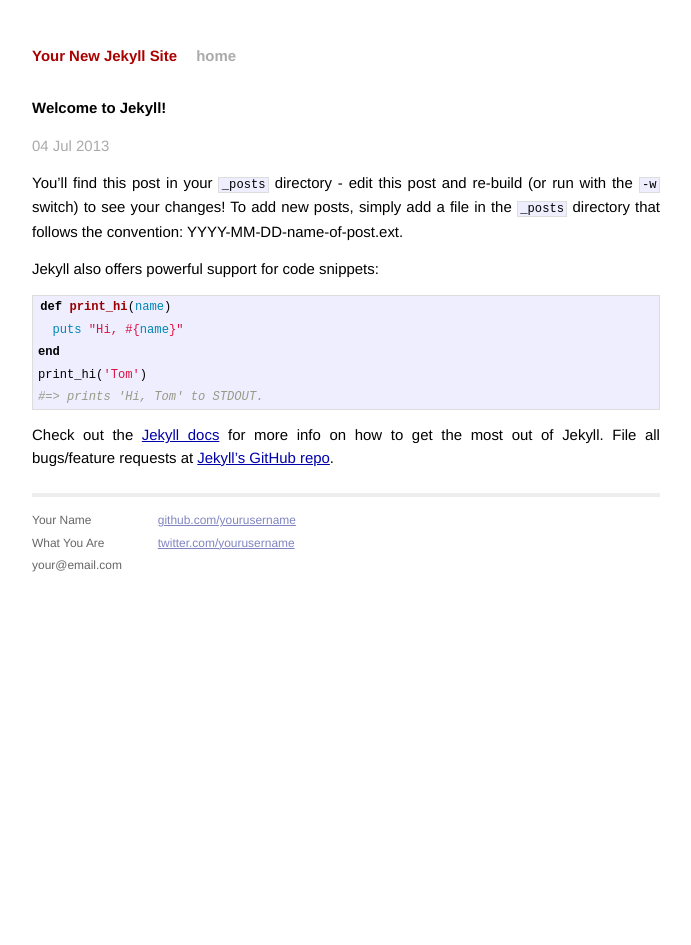
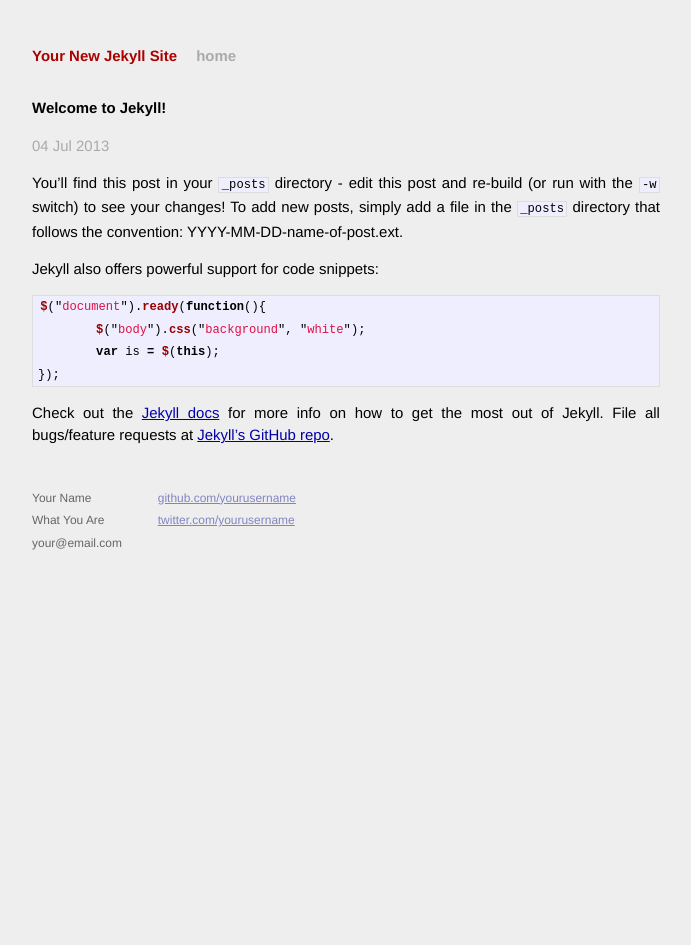
Before and after one commit to sengertwd/jekyll-test, a Jekyll site: the page built from _posts/2013-07-04-welcome-to-jekyll.markdown, in a window 1280 px wide. Shown: the whole page, without its empty margins (294-985 px from the left). Built offline with Jekyll 4.4.1, drawn with Linux system fonts in a browser that asks for light colours.

Commit message:
Continued Dev on Jekyll Blog

```diff
--- a/_layouts/default.html
+++ b/_layouts/default.html
@@ -7,10 +7,7 @@
         <meta name="viewport" content="width=device-width">
 
         <!-- syntax highlighting CSS -->
-        <link rel="stylesheet" href="/css/syntax.css">
-
-        <!-- Custom CSS -->
-        <link rel="stylesheet" href="/css/main.css">
+        <link rel="stylesheet" href="/css/style.css">
 
     </head>
     <body>
--- a/_posts/2013-07-04-welcome-to-jekyll.markdown
+++ b/_posts/2013-07-04-welcome-to-jekyll.markdown
@@ -10,12 +10,19 @@
 
 Jekyll also offers powerful support for code snippets:
 
-{% highlight ruby %}
+<!-- {% highlight ruby %}
 def print_hi(name)
   puts "Hi, #{name}"
 end
 print_hi('Tom')
 #=> prints 'Hi, Tom' to STDOUT.
+{% endhighlight %} -->
+
+{% highlight javascript %}
+$("document").ready(function(){
+	$("body").css("background", "white");
+	var is = $(this);
+});
 {% endhighlight %}
 
 Check out the [Jekyll docs][jekyll] for more info on how to get the most out of Jekyll. File all bugs/feature requests at [Jekyll's GitHub repo][jekyll-gh].
--- /dev/null
+++ b/css/style.css
@@ -0,0 +1,403 @@
+/*****************************************************************************/
+/*
+/* Common
+/*
+/*****************************************************************************/
+/* Global Reset */
+* {
+  margin: 0;
+  padding: 0; }
+
+html, body {
+  height: 100%; }
+
+body {
+  background-color: #FFF;
+  font: 13.34px Helvetica, Arial, sans-serif;
+  font-size: small;
+  text-align: center; }
+
+h1, h2, h3, h4, h5, h6 {
+  font-size: 100%; }
+
+h1 {
+  margin-bottom: 1em; }
+
+p {
+  margin: 1em 0; }
+
+a {
+  color: #00a; }
+
+a:hover {
+  color: #000; }
+
+a:visited {
+  color: #a0a; }
+
+table {
+  font-size: inherit;
+  font: 100%; }
+
+/*****************************************************************************/
+/*
+/* Home
+/*
+/*****************************************************************************/
+ul.posts {
+  list-style-type: none;
+  margin-bottom: 2em; }
+
+ul.posts li {
+  line-height: 1.75em; }
+
+ul.posts span {
+  color: #aaa;
+  font-family: Monaco, "Courier New", monospace;
+  font-size: 80%; }
+
+/*****************************************************************************/
+/*
+/* Site
+/*
+/*****************************************************************************/
+.site {
+  font-size: 115%;
+  text-align: justify;
+  width: 42em;
+  margin: 3em auto 2em;
+  line-height: 1.5em; }
+
+.site .header a {
+  font-weight: bold;
+  text-decoration: none; }
+
+.site .header h1.title {
+  display: inline-block;
+  margin-bottom: 2em; }
+
+.site .header h1.title a {
+  color: #a00; }
+
+.site .header h1.title a:hover {
+  color: #000; }
+
+.site .header a.extra {
+  color: #aaa;
+  margin-left: 1em; }
+
+.site .header a.extra:hover {
+  color: #000; }
+
+.site .meta {
+  color: #aaa; }
+
+.site .footer {
+  font-size: 80%;
+  color: #666;
+  border-top: 4px solid #eee;
+  margin-top: 2em;
+  overflow: hidden; }
+
+.site .footer .contact {
+  float: left;
+  margin-right: 3em; }
+
+.site .footer .contact a {
+  color: #8085C1; }
+
+.site .footer .rss {
+  margin-top: 1.1em;
+  margin-right: -.2em;
+  float: right; }
+
+.site .footer .rss img {
+  border: 0; }
+
+/*****************************************************************************/
+/*
+/* Posts
+/*
+/*****************************************************************************/
+/* standard */
+.post pre {
+  border: 1px solid #ddd;
+  background-color: #eef;
+  padding: 0 .4em; }
+
+.post ul, .post ol {
+  margin-left: 1.35em; }
+
+.post code {
+  border: 1px solid #ddd;
+  background-color: #eef;
+  padding: 0 .2em; }
+
+.post pre code {
+  border: none; }
+
+/* terminal */
+.post pre.terminal {
+  border: 1px solid #000;
+  background-color: #333;
+  color: #FFF; }
+
+.post pre.terminal code {
+  background-color: #333; }
+
+.highlight {
+  background: #ffffff; }
+
+.highlight .c {
+  color: #999988;
+  font-style: italic; }
+
+/* Comment */
+.highlight .err {
+  color: #a61717;
+  background-color: #e3d2d2; }
+
+/* Error */
+.highlight .k {
+  font-weight: bold; }
+
+/* Keyword */
+.highlight .o {
+  font-weight: bold; }
+
+/* Operator */
+.highlight .cm {
+  color: #999988;
+  font-style: italic; }
+
+/* Comment.Multiline */
+.highlight .cp {
+  color: #999999;
+  font-weight: bold; }
+
+/* Comment.Preproc */
+.highlight .c1 {
+  color: #999988;
+  font-style: italic; }
+
+/* Comment.Single */
+.highlight .cs {
+  color: #999999;
+  font-weight: bold;
+  font-style: italic; }
+
+/* Comment.Special */
+.highlight .gd {
+  color: #000000;
+  background-color: #ffdddd; }
+
+/* Generic.Deleted */
+.highlight .gd .x {
+  color: #000000;
+  background-color: #ffaaaa; }
+
+/* Generic.Deleted.Specific */
+.highlight .ge {
+  font-style: italic; }
+
+/* Generic.Emph */
+.highlight .gr {
+  color: #aa0000; }
+
+/* Generic.Error */
+.highlight .gh {
+  color: #999999; }
+
+/* Generic.Heading */
+.highlight .gi {
+  color: #000000;
+  background-color: #ddffdd; }
+
+/* Generic.Inserted */
+.highlight .gi .x {
+  color: #000000;
+  background-color: #aaffaa; }
+
+/* Generic.Inserted.Specific */
+.highlight .go {
+  color: #888888; }
+
+/* Generic.Output */
+.highlight .gp {
+  color: #555555; }
+
+/* Generic.Prompt */
+.highlight .gs {
+  font-weight: bold; }
+
+/* Generic.Strong */
+.highlight .gu {
+  color: #aaaaaa; }
+
+/* Generic.Subheading */
+.highlight .gt {
+  color: #aa0000; }
+
+/* Generic.Traceback */
+.highlight .kc {
+  font-weight: bold; }
+
+/* Keyword.Constant */
+.highlight .kd {
+  font-weight: bold; }
+
+/* Keyword.Declaration */
+.highlight .kp {
+  font-weight: bold; }
+
+/* Keyword.Pseudo */
+.highlight .kr {
+  font-weight: bold; }
+
+/* Keyword.Reserved */
+.highlight .kt {
+  color: #445588;
+  font-weight: bold; }
+
+/* Keyword.Type */
+.highlight .m {
+  color: #009999; }
+
+/* Literal.Number */
+.highlight .s {
+  color: #dd1144; }
+
+/* Literal.String */
+.highlight .na {
+  color: teal; }
+
+/* Name.Attribute */
+.highlight .nb {
+  color: #0086b3; }
+
+/* Name.Builtin */
+.highlight .nc {
+  color: #445588;
+  font-weight: bold; }
+
+/* Name.Class */
+.highlight .no {
+  color: teal; }
+
+/* Name.Constant */
+.highlight .ni {
+  color: purple; }
+
+/* Name.Entity */
+.highlight .ne {
+  color: #990000;
+  font-weight: bold; }
+
+/* Name.Exception */
+.highlight .nf {
+  color: #990000;
+  font-weight: bold; }
+
+/* Name.Function */
+.highlight .nn {
+  color: #555555; }
+
+/* Name.Namespace */
+.highlight .nt {
+  color: navy; }
+
+/* Name.Tag */
+.highlight .nv {
+  color: teal; }
+
+/* Name.Variable */
+.highlight .ow {
+  font-weight: bold; }
+
+/* Operator.Word */
+.highlight .w {
+  color: #bbbbbb; }
+
+/* Text.Whitespace */
+.highlight .mf {
+  color: #009999; }
+
+/* Literal.Number.Float */
+.highlight .mh {
+  color: #009999; }
+
+/* Literal.Number.Hex */
+.highlight .mi {
+  color: #009999; }
+
+/* Literal.Number.Integer */
+.highlight .mo {
+  color: #009999; }
+
+/* Literal.Number.Oct */
+.highlight .sb {
+  color: #dd1144; }
+
+/* Literal.String.Backtick */
+.highlight .sc {
+  color: #dd1144; }
+
+/* Literal.String.Char */
+.highlight .sd {
+  color: #dd1144; }
+
+/* Literal.String.Doc */
+.highlight .s2 {
+  color: #dd1144; }
+
+/* Literal.String.Double */
+.highlight .se {
+  color: #dd1144; }
+
+/* Literal.String.Escape */
+.highlight .sh {
+  color: #dd1144; }
+
+/* Literal.String.Heredoc */
+.highlight .si {
+  color: #dd1144; }
+
+/* Literal.String.Interpol */
+.highlight .sx {
+  color: #dd1144; }
+
+/* Literal.String.Other */
+.highlight .sr {
+  color: #009926; }
+
+/* Literal.String.Regex */
+.highlight .s1 {
+  color: #dd1144; }
+
+/* Literal.String.Single */
+.highlight .ss {
+  color: #990073; }
+
+/* Literal.String.Symbol */
+.highlight .bp {
+  color: #999999; }
+
+/* Name.Builtin.Pseudo */
+.highlight .vc {
+  color: teal; }
+
+/* Name.Variable.Class */
+.highlight .vg {
+  color: teal; }
+
+/* Name.Variable.Global */
+.highlight .vi {
+  color: teal; }
+
+/* Name.Variable.Instance */
+.highlight .il {
+  color: #009999; }
+
+/* Literal.Number.Integer.Long */
+body {
+  background: #EEE; }
--- a/scss/style.scss
+++ b/scss/style.scss
@@ -1,3 +1,6 @@
+@import 'includes/main';
+@import 'includes/syntax';
+
 body{
-  background: #dddddd;
+  background: #EEE;
 }
```
Also changed, not shown: scss/includes/_main.scss (renamed from css/main.css), scss/includes/_syntax.scss (renamed from css/syntax.css).
